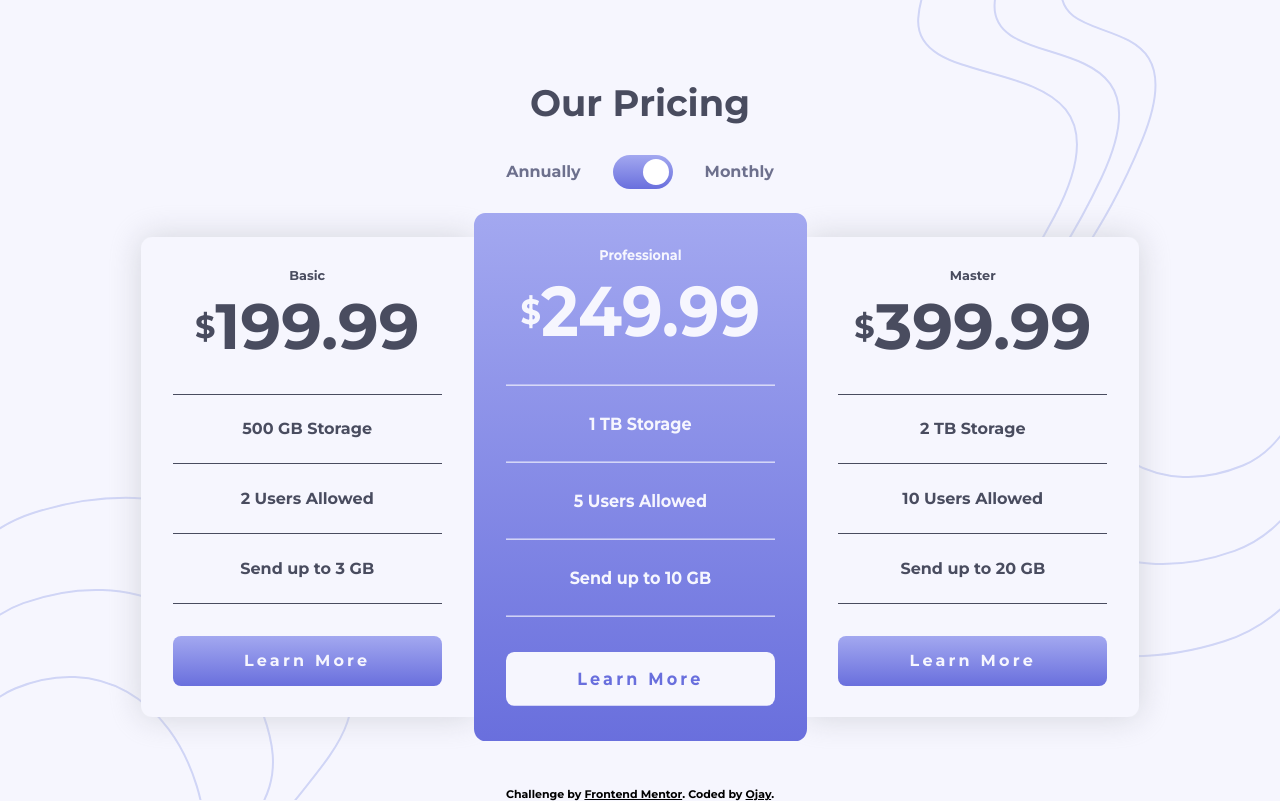
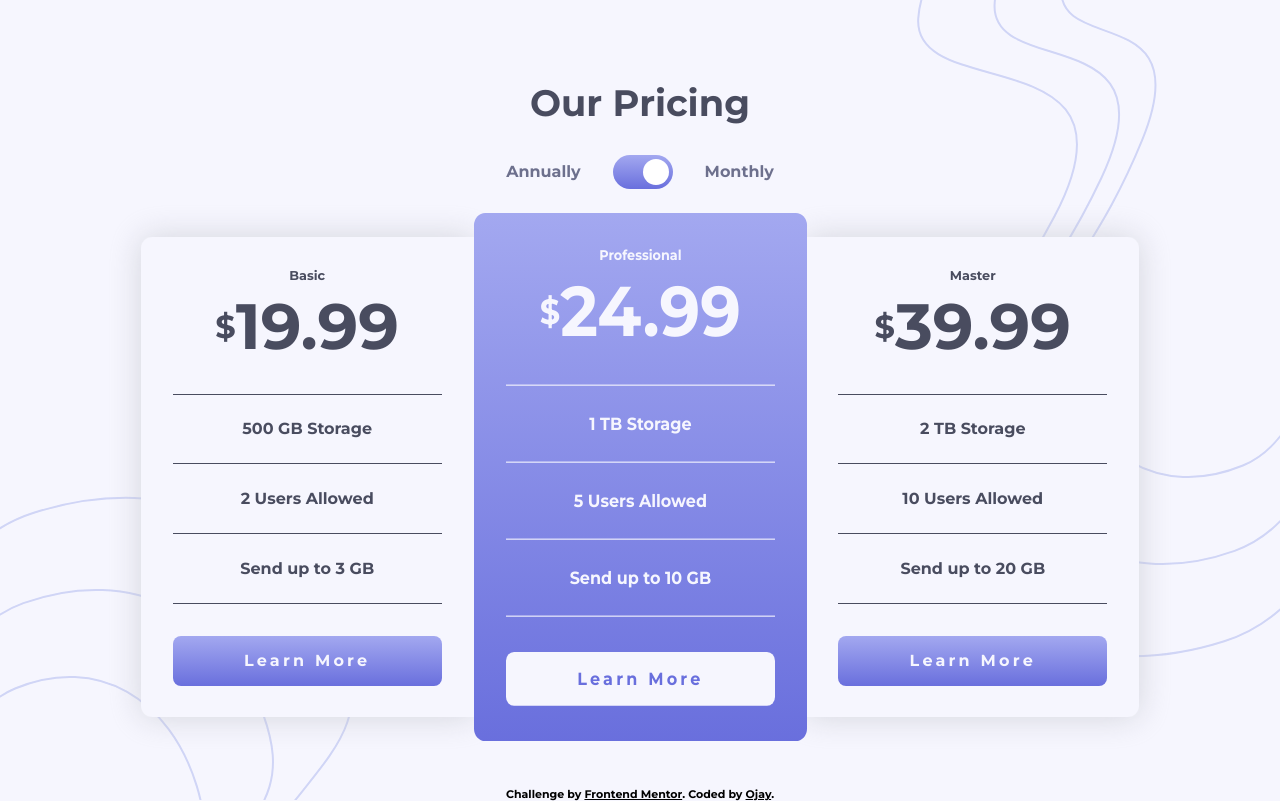
Before and after one commit to ojayii/pricing-component-with-toggle, a plain HTML site: page index.html in a window 1280 px wide. Drawn offline with Linux system fonts and the light colour scheme.

Commit message:
Update index.html

```diff
--- a/index.html
+++ b/index.html
@@ -28,7 +28,7 @@
     <div class="card-container">
       <div class="card-container__card">
         <p class="title">Basic</p>
-        <p class="price"><span class="dollar">&dollar;</span><span class="txt">199.99</span></p>
+        <p class="price"><span class="dollar">&dollar;</span><span class="txt">19.99</span></p>
         <hr>
         <p>500 GB Storage</p>
         <hr>
@@ -40,7 +40,7 @@
       </div>
       <div class="card-container__card">
         <p class="title">Professional</p>
-        <p class="price"><span class="dollar">&dollar;</span><span class="txt">249.99</span></p>
+        <p class="price"><span class="dollar">&dollar;</span><span class="txt">24.99</span></p>
         <hr>
         <p>1 TB Storage</p>
         <hr>
@@ -52,7 +52,7 @@
       </div>
       <div class="card-container__card">
         <p class="title">Master</p>
-        <p class="price"><span class="dollar">&dollar;</span><span class="txt">399.99</span></p>
+        <p class="price"><span class="dollar">&dollar;</span><span class="txt">39.99</span></p>
         <hr>
         <p>2 TB Storage</p>
         <hr>
```
